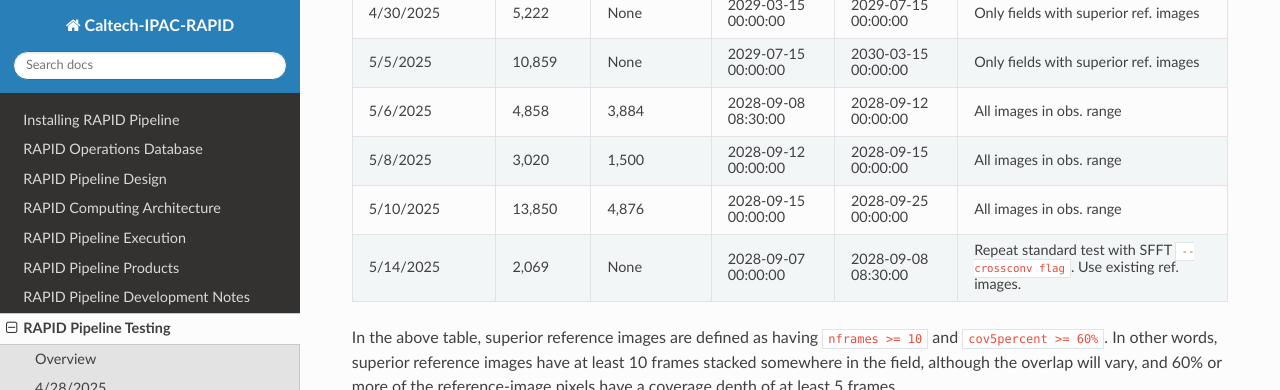
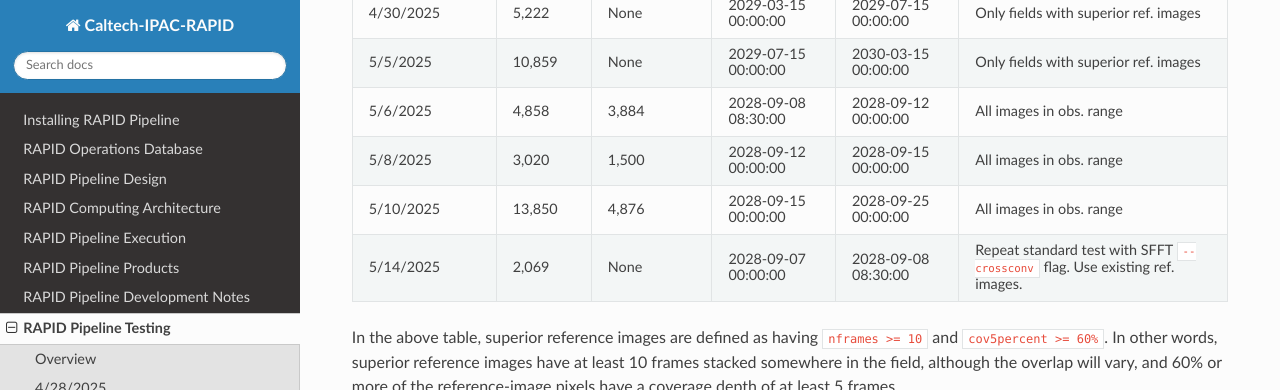
Before and after one commit to Caltech-IPAC/rapid, a Sphinx documentation site: the page built from docs/source/dev/tests.rst, in a window 1280 px wide and 900 px high, scrolled down 902 px. Shown: the top 390 px of the window. Built offline with Sphinx 7.4.7 and the Read the Docs theme 3.1.0, drawn with Linux system fonts in a browser that asks for light colours; formulas are drawn with MathJax 3.

Commit message:
Format fix.

```diff
--- a/docs/source/dev/tests.rst
+++ b/docs/source/dev/tests.rst
@@ -42,7 +42,7 @@ Test                       No. of images  No. of ref. images made  Start obs. da
 5/6/2025                          4,858              3,884         2028-09-08 08:30:00  2028-09-12 00:00:00  All images in obs. range
 5/8/2025                          3,020              1,500         2028-09-12 00:00:00  2028-09-15 00:00:00  All images in obs. range
 5/10/2025                        13,850              4,876         2028-09-15 00:00:00  2028-09-25 00:00:00  All images in obs. range
-5/14/2025                         2,069              None          2028-09-07 00:00:00  2028-09-08 08:30:00  Repeat standard test with SFFT ``--crossconv flag``.  Use existing ref. images.
+5/14/2025                         2,069              None          2028-09-07 00:00:00  2028-09-08 08:30:00  Repeat standard test with SFFT ``--crossconv`` flag.  Use existing ref. images.
 =========================  =============  =======================  ===================  ===================  ================================================================================
 
 In the above table, superior reference images are defined as having ``nframes >= 10`` and ``cov5percent >= 60%``.  In other words, superior
```
